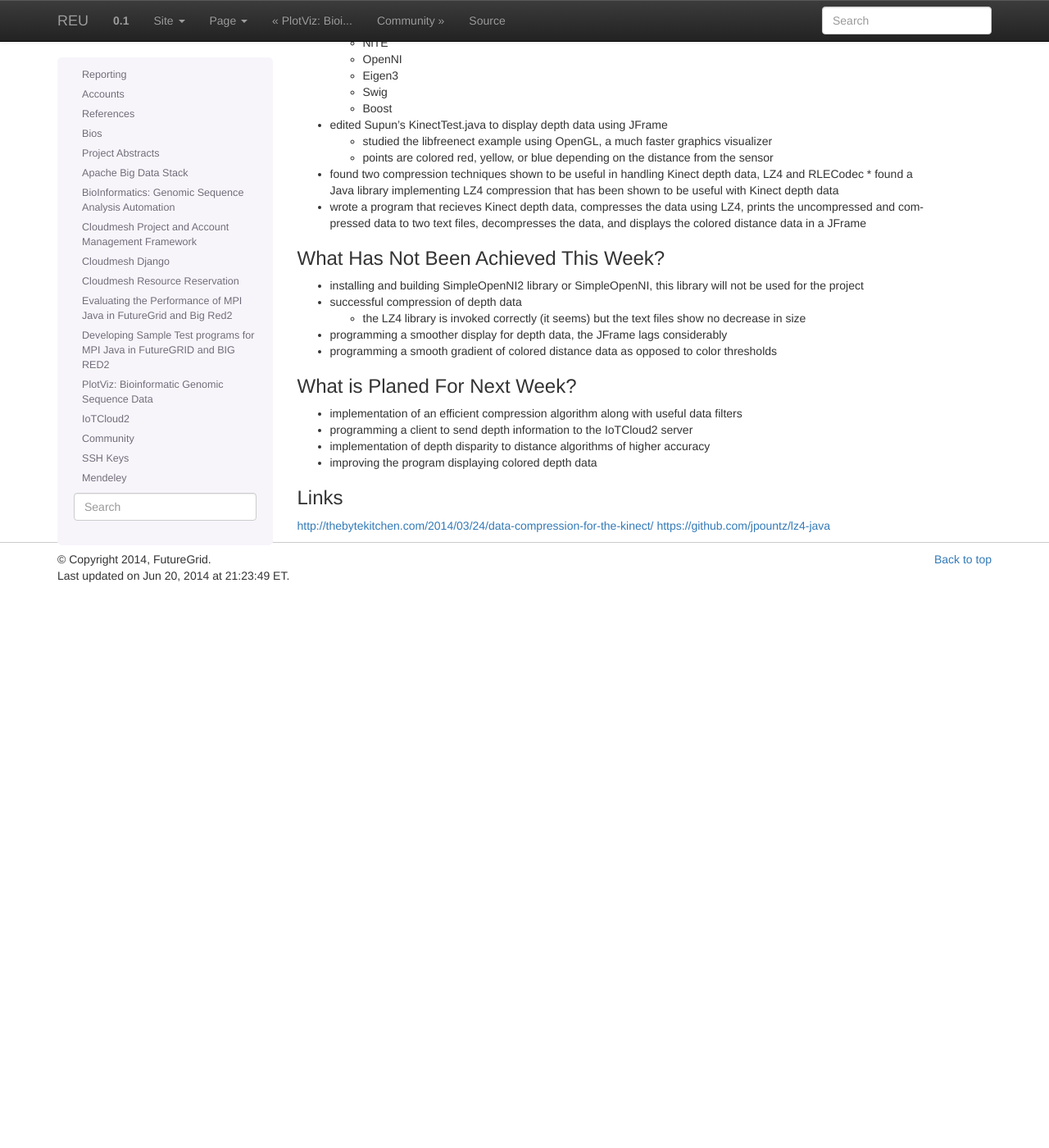
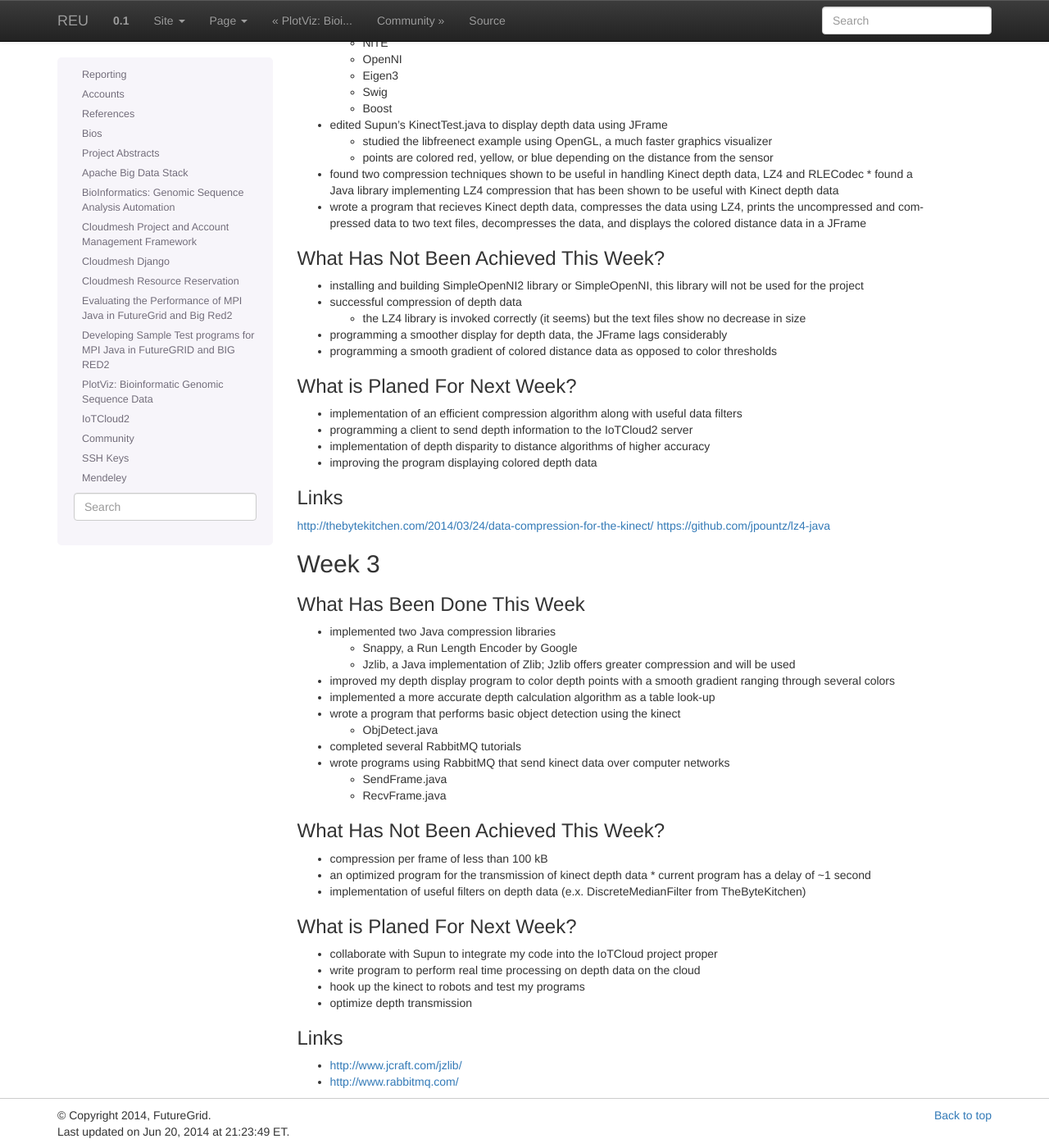
Before and after one commit to cloudmesh-project/reu-2014, a Sphinx documentation site: the page built from doc/source/projects/robotics.rst, in a window 1280 px wide and 1400 px high, scrolled down 1951 px. Shown: the whole window at 82% size. Built offline with Sphinx 7.4.7, drawn with Linux system fonts in a browser that asks for light colours; before the commit the page ends 2673 px from its top, so only the background shows below that.

Commit message:
Update robotics.rst

```diff
--- a/doc/source/projects/robotics.rst
+++ b/doc/source/projects/robotics.rst
@@ -160,3 +160,47 @@ Links
 ^^^^^^^^^^^^^^^^^^^^^^^^^^^^^^^^^^^^^^^^^^^^^^^^^^^^^^^^^^^^^^^^^^^^^^^
 http://thebytekitchen.com/2014/03/24/data-compression-for-the-kinect/
 https://github.com/jpountz/lz4-java
+
+Week 3
+----------------------------------------------------------------------
+
+What Has Been Done This Week
+^^^^^^^^^^^^^^^^^^^^^^^^^^^^^^^^^^^^^^^^^^^^^^^^^^^^^^^^^^^^^^^^^^^^^^
+
+* implemented two Java compression libraries
+
+  * Snappy, a Run Length Encoder by Google
+  * Jzlib, a Java implementation of Zlib; Jzlib offers greater compression and will be used
+
+* improved my depth display program to color depth points with a smooth gradient ranging through several colors
+* implemented a more accurate depth calculation algorithm as a table look-up
+* wrote a program that performs basic object detection using the kinect
+
+  * ObjDetect.java
+
+* completed several RabbitMQ tutorials
+* wrote programs using RabbitMQ that send kinect data over computer networks
+
+  * SendFrame.java
+  * RecvFrame.java
+
+What Has Not Been Achieved This Week?
+^^^^^^^^^^^^^^^^^^^^^^^^^^^^^^^^^^^^^^^^^^^^^^^^^^^^^^^^^^^^^^^^^^^^^^
+
+* compression per frame of less than 100 kB
+* an optimized program for the transmission of kinect depth data
+  * current program has a delay of ~1 second
+* implementation of useful filters on depth data (e.x. DiscreteMedianFilter from TheByteKitchen)
+
+What is Planed For Next Week?
+^^^^^^^^^^^^^^^^^^^^^^^^^^^^^^^^^^^^^^^^^^^^^^^^^^^^^^^^^^^^^^^^^^^^^^
+
+* collaborate with Supun to integrate my code into the IoTCloud project proper
+* write program to perform real time processing on depth data on the cloud
+* hook up the kinect to robots and test my programs
+* optimize depth transmission
+
+Links
+^^^^^^^^^^^^^^^^^^^^^^^^^^^^^^^^^^^^^^^^^^^^^^^^^^^^^^^^^^^^^^^^^^^^^^^
+* http://www.jcraft.com/jzlib/
+* http://www.rabbitmq.com/
```
